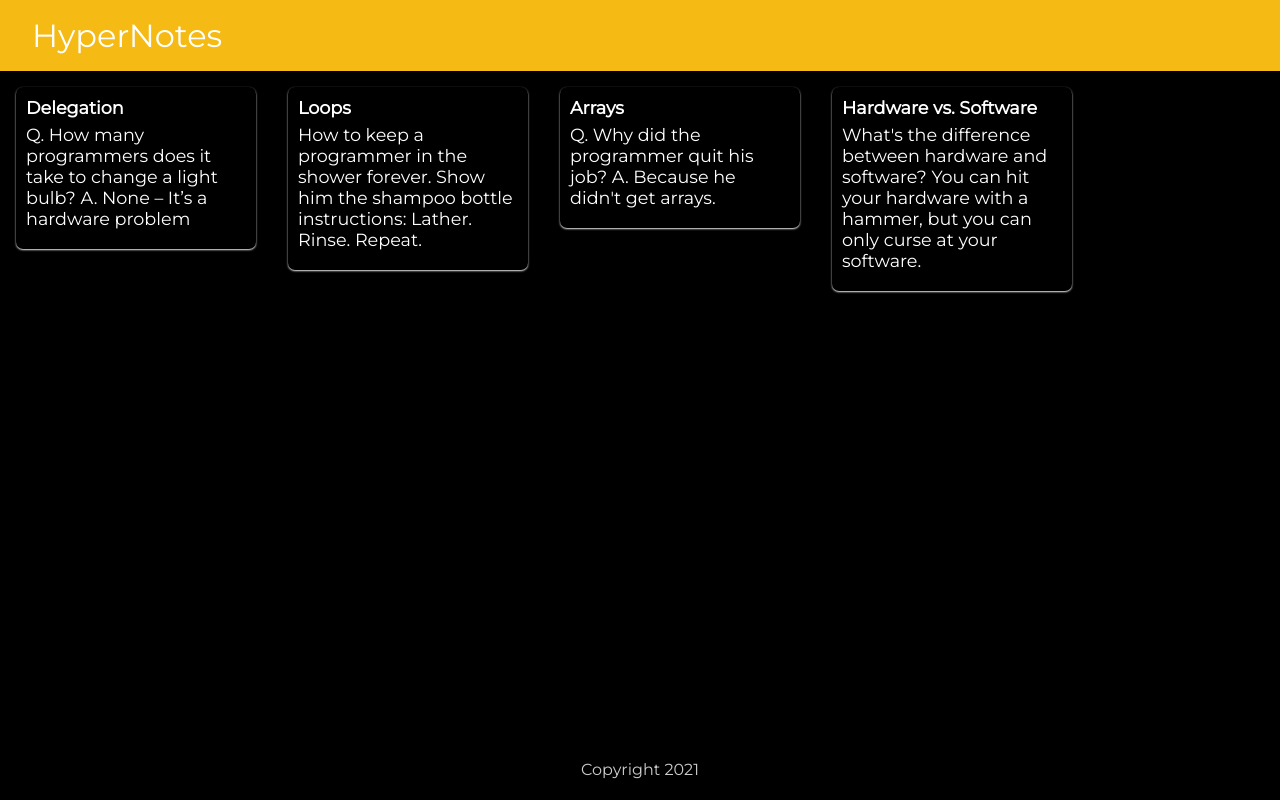
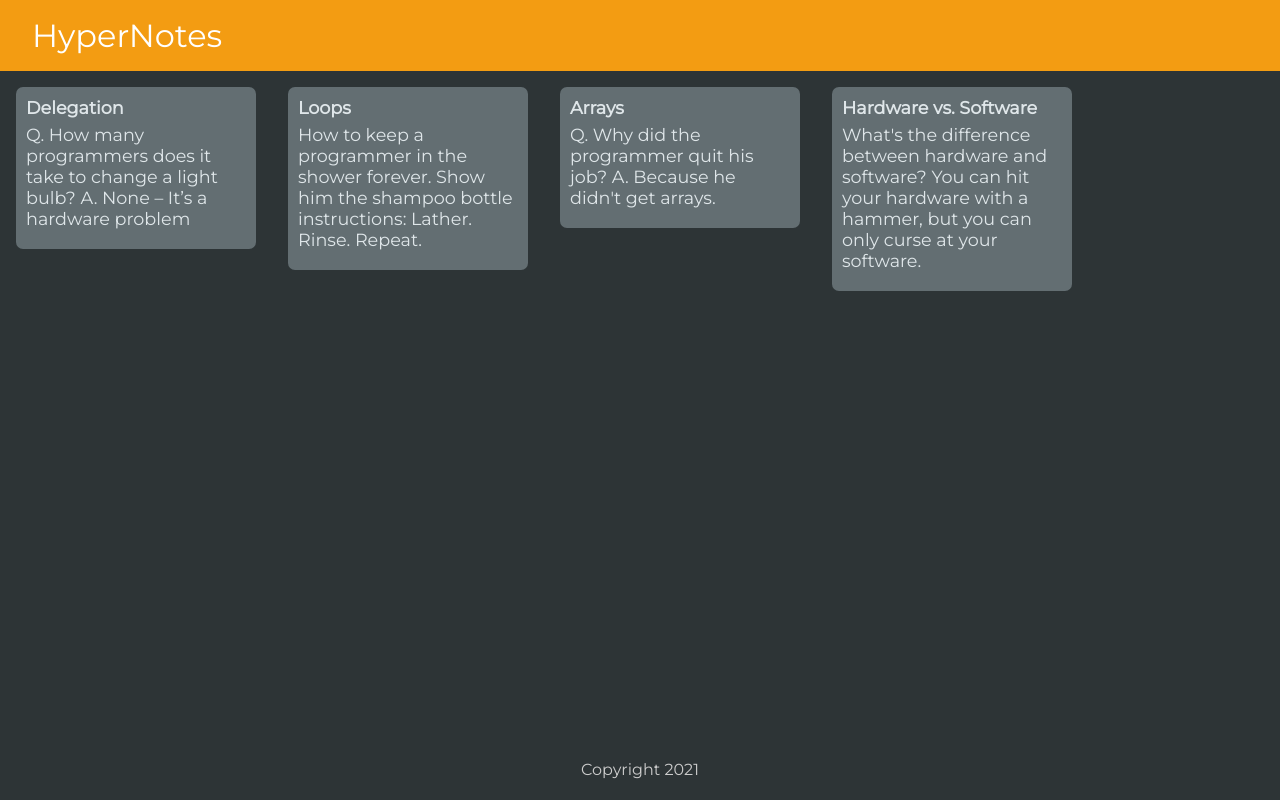
Before and after one commit to redsaucepasta/HyperNote, a React (Create React App) app: page / in a window 1280 px wide. Built offline with nearby package versions, Linux system fonts and the light colour scheme; a web font is replaced by a local one.

Commit message:
Front end changes. New UI added.

```diff
--- a/public/styles.css
+++ b/public/styles.css
@@ -7,12 +7,12 @@ html {
   font-family: "Montserrat", sans-serif;
 }
 body {
-  background: #000;
+  background: #2d3436;
   padding: 0;
 }
 
 header {
-  background-color: #f5ba13;
+  background-color: #f39c12;
   margin: auto;
   padding-top: 16px;
   padding-bottom: 16px;
@@ -39,14 +39,14 @@ footer p {
   color: #ccc;
 }
 .note {
-  background: #000;
+  background: #636e72;
   border-radius: 7px;
-  box-shadow: 0 1px 2px #eee;
+  /* box-shadow: 0 2px 5px #ff8303; */
   padding: 10px;
   width: 240px;
   margin: 16px;
   float: left;
-  color: #fff;
+  color: #dfe6e9;
 }
 .note h1 {
   font-size: 1.1em;
```
